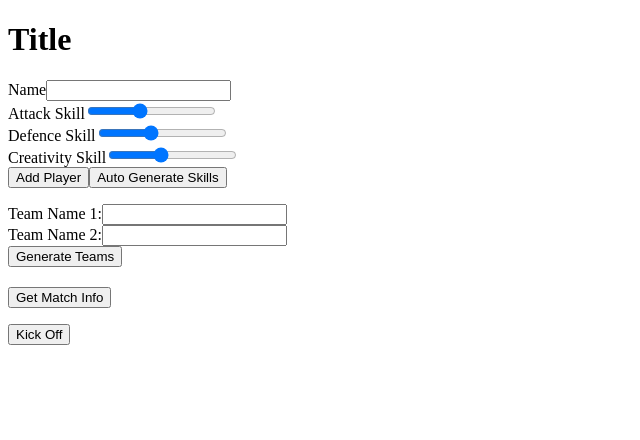
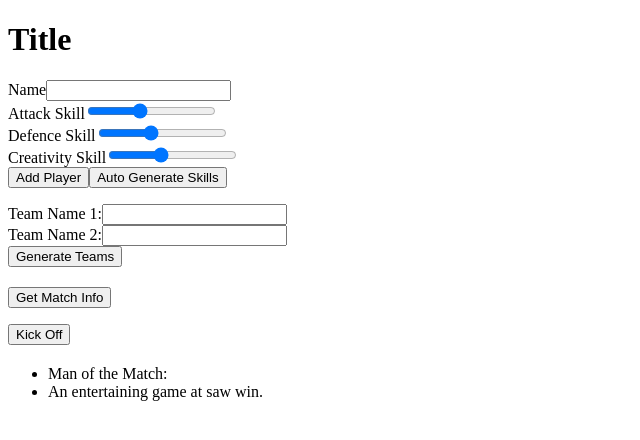
Before and after one commit to bpdm88/football-picker, a React (Create React App) app: page / in a window 1280 px wide. Shown: the top 440 px of the page, without its empty margins (0-640 px from the left). Built offline with nearby package versions, Linux system fonts and the light colour scheme.

Commit message:
motm displayed

```diff
--- a/src/App.js
+++ b/src/App.js
@@ -4,6 +4,7 @@ import Team from "./components/Team";
 import TeamNews from "./components/TeamNews";
 import MatchDay from "./components/MatchDay";
 import FinalScore from "./components/FinalScore";
+import PostMatch from "./components/PostMatch";
 
 const App = () => {
     return (
@@ -15,6 +16,7 @@ const App = () => {
             <TeamNews />
             <MatchDay />
             <FinalScore />
+            <PostMatch />
         </>
     );
 };
--- a/src/components/PostMatch/PostMatch.js
+++ b/src/components/PostMatch/PostMatch.js
@@ -0,0 +1,28 @@
+import React from "react";
+
+class PostMatch extends React.Component {
+    constructor(props) {
+        super(props);
+
+        this.handleClick = this.handleClick.bind(this);
+    }
+
+    handleClick() {}
+
+    render() {
+        let { winner, motm, matchInfo } = this.props;
+
+        return (
+            <>
+                <ul>
+                    <li>Man of the Match: {motm}</li>
+                    <li>
+                        An entertaining game at {matchInfo[2]} saw {winner} win.
+                    </li>
+                </ul>
+            </>
+        );
+    }
+}
+
+export default PostMatch;
--- a/src/components/PostMatch/index.js
+++ b/src/components/PostMatch/index.js
@@ -0,0 +1,12 @@
+import { connect } from "react-redux";
+import PostMatch from "./PostMatch";
+
+let mapStateToProps = (state) => {
+    return {
+        winner: state.winner,
+        motm: state.motm,
+        matchInfo: state.matchInfo,
+    };
+};
+
+export default connect(mapStateToProps)(PostMatch);
--- a/src/data/initial.js
+++ b/src/data/initial.js
@@ -8,7 +8,7 @@ const initial = {
     team1Goals: "",
     team2Goals: "",
     winner: "",
-    motd: "",
+    motm: "",
 };
 
 export default initial;
--- a/src/data/reducer.js
+++ b/src/data/reducer.js
@@ -144,7 +144,7 @@ const createScore = (state) => {
         } else if (team2Score > team1Score) {
             return state.teamName2;
         } else if (team1Score === team2Score) {
-            return "Draw";
+            return "draw";
         }
     };
 
```
Also changed, not shown: 1 other file (tests, documents, lock files or other folders).
